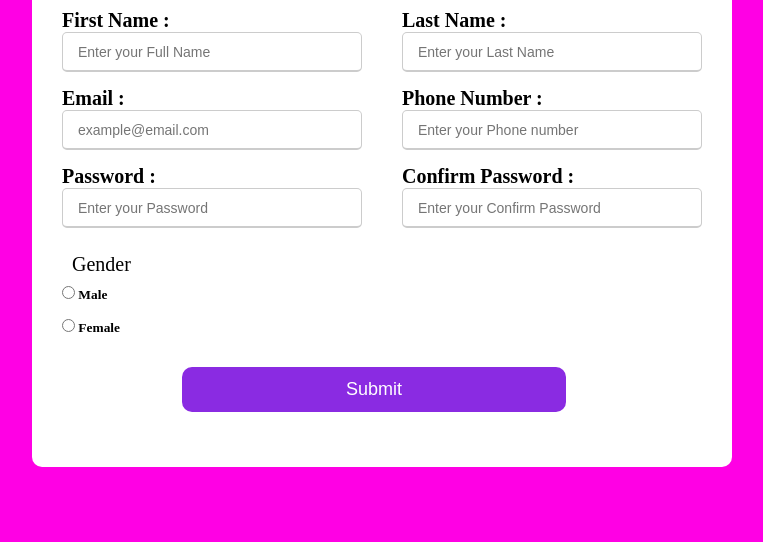
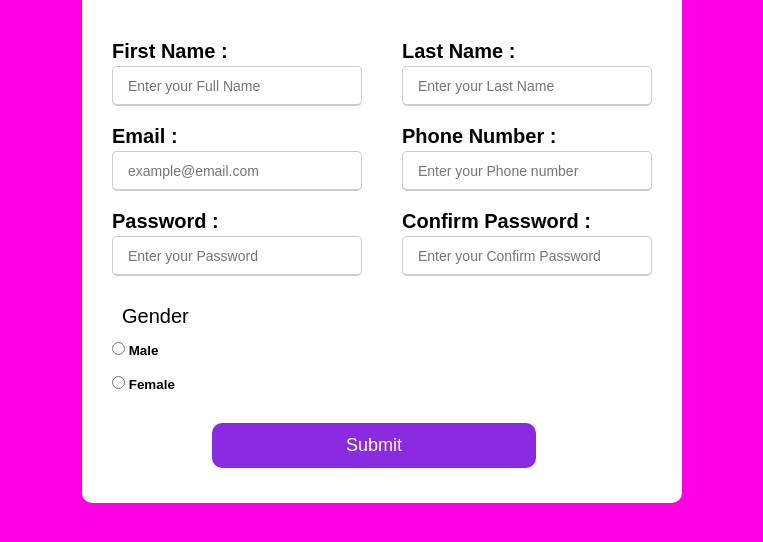
Before and after one commit to nandi87/Registration-Form, a plain HTML site: page index.html in a window 1280 px wide. Shown: the part 198-740 px from the top of the page, without its empty margins (258-1021 px from the left). Drawn offline with Linux system fonts and the light colour scheme.

Commit message:
Update index.css

```diff
--- a/index.css
+++ b/index.css
@@ -8,11 +8,16 @@ body{
     height: 100vh;
     justify-content: center;
     align-items: center;
-    padding: 10px;
+    padding: 50px;
     background-color: #FF00E4;
+    font-family: "Nunito Sans",sans-serif;
+    font-size: 1rem;
+    font-weight: 300;
+    line-height: 1.5;
 }
 .container{
-     max-width: 700px;
+    margin: 50px;
+     max-width: 600px;
      width: 100%;
      background-color: #fff;
      padding: 25px 30px;
@@ -23,7 +28,7 @@ body{
     font-size: 20px;
     font-weight: 500;
     position: relative;
-    margin-bottom: 30px;
+    margin-bottom: 10px;
 }
 
 .regestration h1{
@@ -99,8 +104,9 @@ form .Gender-details .Gender-details h6 input{
 }
 
 form .button{
+    display: flex;
     height: 45px;
-    margin: 15px 0;
+    margin: 10px 0;
 }
 form .button input{
     height: 100%;
@@ -110,7 +116,7 @@ form .button input{
     border: none;
     font-size: 18px;
     font-weight: 500;
-    margin-left: 120px;
+    margin-left: 100px;
     background-color: blueviolet;
     border-radius: 10px;
 }
```
